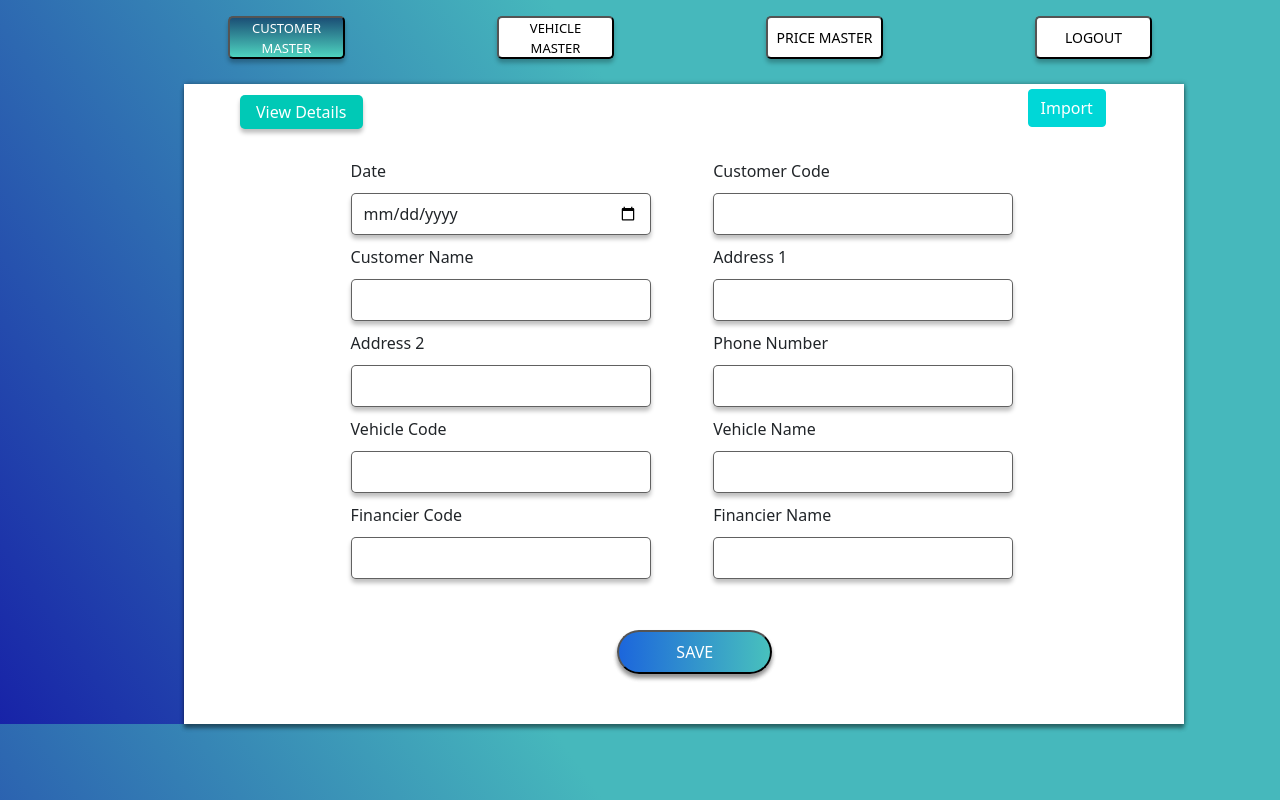
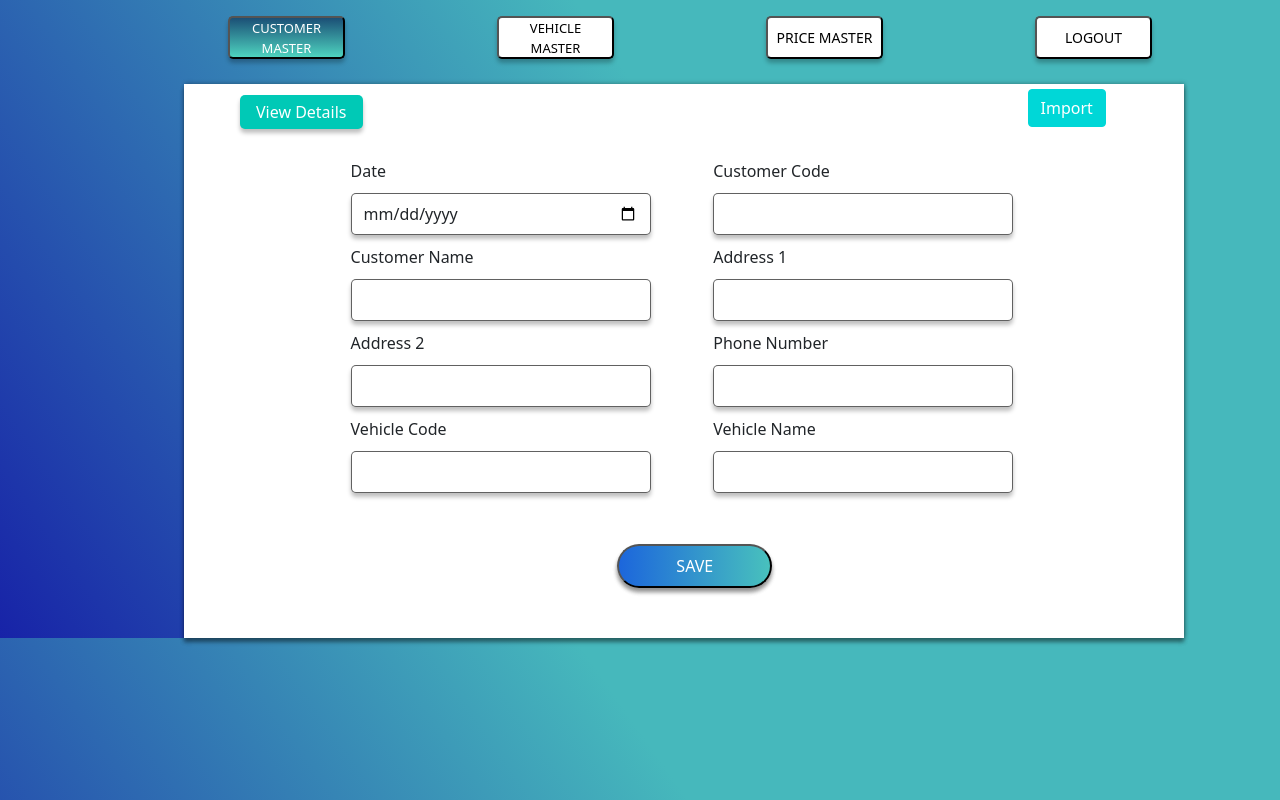
Before and after one commit to arunkrishK/YAMAHA-PETTY-CASH, a PHP site: page /cmform.php in a window 1280 px wide. Run offline with PHP 8.4, Linux system fonts and the light colour scheme.

Commit message:
commited today

```diff
--- a/cmform.php
+++ b/cmform.php
@@ -16,9 +16,10 @@ if(isset($_REQUEST['save'])){
     $vehiclename = $_POST["vehicle_name"];
     $financiercode = $_POST["financier_code"];
     $financiername = $_POST["financier_name"];
+    $deleted = 0;
 
-      $sql = "INSERT INTO `customer_master` (DATE, CUSTOMERCODE, CUSTOMERNAME, ADD1, ADD2, PHONE, VEHICLECODE, VEHICLENAME, FCODE, FNAME)
-      VALUES ('$date', '$customercode', '$customername', '$add1', '$add2', '$phone', '$vehiclecode', '$vehiclename', '$financiercode', '$financiername')";
+      $sql = "INSERT INTO `customer_master` (DATE, CUSTOMERCODE, CUSTOMERNAME, ADD1, ADD2, PHONE, VEHICLECODE, VEHICLENAME, FCODE, FNAME, deleted)
+      VALUES ('$date', '$customercode', '$customername', '$add1', '$add2', '$phone', '$vehiclecode', '$vehiclename', '$financiercode', '$financiername', '$deleted')";
 
 if ($conn->query($sql) === TRUE) {
   header("Location: cmsave.php");
@@ -216,15 +217,16 @@ if (isset($_POST['import-excel'])) {
             if (!$conn) {
                 die("Database connection failed: " . mysqli_connect_error());
             }
+            $deleted = 0;
 
             // Prepared statement to insert data into the 'customer_master' table
-            $stmt = $conn->prepare("INSERT INTO customer_master (DATE, CUSTOMERCODE, CUSTOMERNAME, ADD1, ADD2, PHONE, VEHICLECODE, VEHICLENAME, FCODE, FNAME) VALUES (?, ?, ?, ?, ?, ?, ?, ?, ?, ?)");
+            $stmt = $conn->prepare("INSERT INTO customer_master (DATE, CUSTOMERCODE, CUSTOMERNAME, ADD1, ADD2, PHONE, VEHICLECODE, VEHICLENAME, deleted) VALUES (?, ?, ?, ?, ?, ?, ?, ?, $deleted)");
 
             // Bind parameters
-            $stmt->bind_param("ssssssssss", $date, $customercode, $customername, $add1, $add2, $phone, $vehiclecode, $vehiclename, $financiercode, $financiername);
+            $stmt->bind_param("ssssssss", $date, $customercode, $customername, $add1, $add2, $phone, $vehiclecode, $vehiclename);
 
             foreach ($data as $row) {
-                $date = $row[0];
+                $date = date('Y-m-d', strtotime($row['0']));
                 $customercode = $row[1];
                 $customername = $row[2];
                 $add1 = $row[3];
@@ -232,8 +234,7 @@ if (isset($_POST['import-excel'])) {
                 $phone = $row[5];
                 $vehiclecode = $row[6];
                 $vehiclename = $row[7];
-                $financiercode = $row[8];
-                $financiername = $row[9];
+
 
                 if ($stmt->execute()) {
                     $msg = "File Imported Successfully!";
@@ -382,26 +383,6 @@ include "nav2.php";
           <input class="form-control" type="text" name="vehicle_name" required>
               </DIV></DIV> </DIV>
 
-              <div class="row">
-        <div class="col-4">
-          <div class="form-group">
-            <label>Financier Code</label>
-  </DIV></DIV>
-  <div class="col-4">
-          <div class="form-group">
-
-            <label>Financier Name</label>
-
-              </DIV></DIV>  </DIV>
-              <div class="row">
-        <div class="col-4">
-          <div class="form-group">
-          <input class="form-control" type="text" name="financier_code" id="financier_code" required>
-  </DIV></DIV>
-  <div class="col-4">
-          <div class="form-group">
-          <input class="form-control" type="text" name="financier_name" id="financier_name" required>
-              </DIV></DIV> </DIV>
 
               <div class="form-group mt-4">
         <input type="Submit" value="SAVE" class="button2" name="save">
```
Also changed, not shown: cmsave.php (+10 -11 lines).
